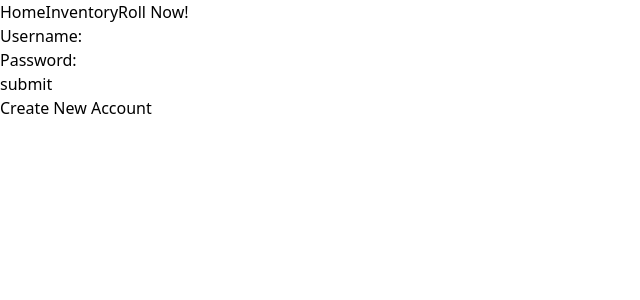
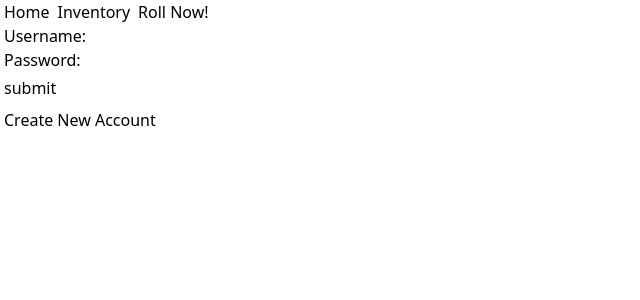
Before and after one commit to susheepls/GachaGear-WIP, a React (Vite) app in the folder frontend/: page /login in a window 1280 px wide. Shown: the top 300 px of the page, without its empty margins (0-640 px from the left). Built offline with nearby package versions, Linux system fonts and the light colour scheme.

Commit message:
styling: add minor styling to some parts of the website
most styling changes were done to padding to make everything not so attached to the side.

```diff
--- a/frontend/src/components/LoginForm.tsx
+++ b/frontend/src/components/LoginForm.tsx
@@ -39,17 +39,17 @@ const LoginForm: React.FC<Props> = (props) => {
     return (
         <div>
             <form onSubmit={handleSubmit}>
-                <label>
+                <label className='p-1'>
                     Username:
                     <input name='username' type='text' value={formData.username} onChange={handleChange} required/>
                 </label>
                 <br/>
-                <label>
+                <label className='p-1'>
                     Password:
                     <input name='password' type='password' value={formData.password} onChange={handleChange} required/>
                 </label>
                 <br/>
-                <button type='submit'>submit</button>
+                <button className='p-1' type='submit'>submit</button>
             </form>
         </div>
     )
--- a/frontend/src/components/NavBar.tsx
+++ b/frontend/src/components/NavBar.tsx
@@ -41,6 +41,7 @@ const NavBar = () => {
             <div>
                {pages.map((page) => (
                     <a
+                        className="p-1"
                         key={page.key}
                         href={page.href}
                     >
--- a/frontend/src/pages/Home.tsx
+++ b/frontend/src/pages/Home.tsx
@@ -45,7 +45,7 @@ const Home = () => {
         <div>
             {!token ? (
                 <>
-                    <div>
+                    <div className='p-1'>
                         <button onClick={() => toLoginPage()}>Click Here to Login!</button>
                     </div>
                 </>
--- a/frontend/src/pages/Login.tsx
+++ b/frontend/src/pages/Login.tsx
@@ -28,7 +28,7 @@ const Login = () => {
           <div>
             {loginMessage}
           </div>
-          <div>
+          <div className='p-1'>
             <button onClick={() => setIsCreatingAcc(true)}>
               Create New Account
             </button>
```
